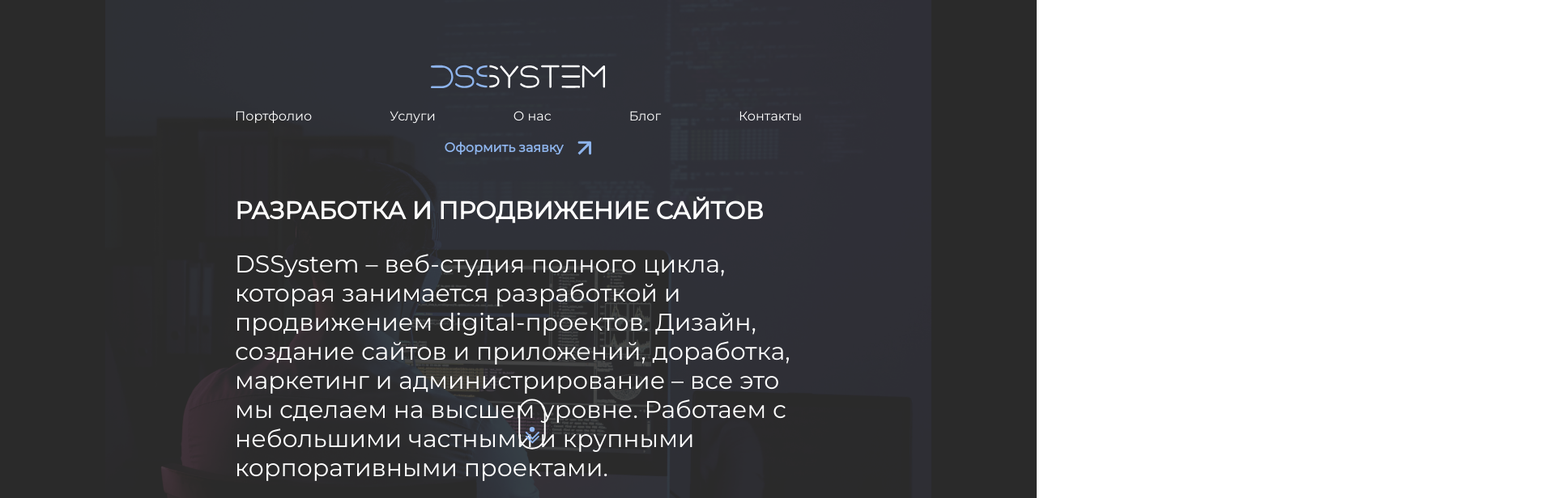
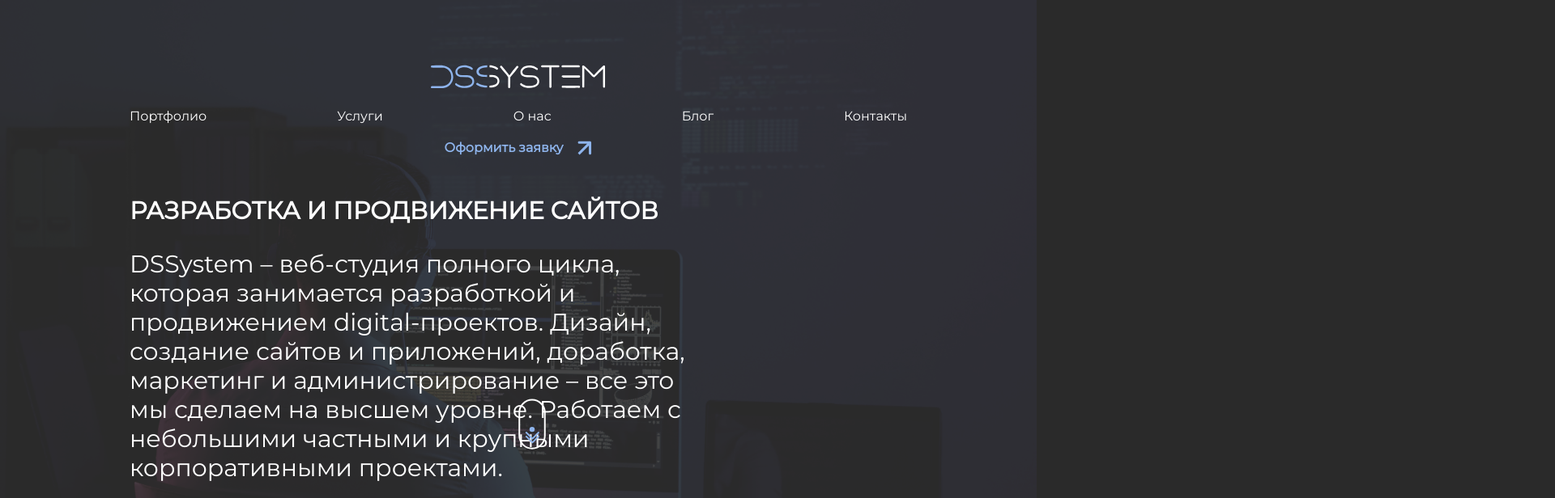
Before and after one commit to Roseskk/dss, a React (Create React App) app: page /home in a window 1280 px wide. Shown: the top 616 px of the page at 81% size, 1920 px wide, since content can reach past the window. Built offline with nearby package versions, Linux system fonts and the light colour scheme.

Commit message:
animation

```diff
--- a/src/App.tsx
+++ b/src/App.tsx
@@ -6,17 +6,20 @@
 import MainLayout from "./layouts/mainLayout";
 import ScrollProvider from "./hooks/useScrollContext";
 import ModalProvider from "./hooks/useModalContext";
+import HeaderScrollProvider from "./hooks/useHeaderScrollContext";
 
 function App() {
   const route = useRoutes(routes)
   return (
       <>
           <ScrollProvider>
-              <ModalProvider>
-                  <MainLayout>
-                      {route}
-                  </MainLayout>
-              </ModalProvider>
+              <HeaderScrollProvider>
+                  <ModalProvider>
+                      <MainLayout>
+                          {route}
+                      </MainLayout>
+                  </ModalProvider>
+              </HeaderScrollProvider>
           </ScrollProvider>
       </>
   );
--- a/src/components/main/header.tsx
+++ b/src/components/main/header.tsx
@@ -3,11 +3,13 @@
 import logo from "../../images/head/logo.svg"
 import header_arrow from "../../images/head/header_arrow.svg"
 import {useModalContext} from "../../hooks/useModalContext";
+import {useHeaderScrollContext} from "../../hooks/useHeaderScrollContext";
 
-const Header: React.FC = (props) => {
+const Header: React.FC = () => {
     const {isOpen, setOpen} = useModalContext()
+    const {inView} = useHeaderScrollContext()
     return(
-        <header>
+        <header className={`${inView ? 'header-container' : 'header-container-inView'}`}>
             <nav className={"header"}>
                 <Link to={'/'}><img src={logo} alt={"DSSYSTEM"}/></Link>
                 <ul className={"header-list"}>
--- a/src/components/ui/modal.tsx
+++ b/src/components/ui/modal.tsx
@@ -1,9 +1,20 @@
-import React from 'react';
+import React, {useEffect} from 'react';
 import modalImage from '../../images/ui/modal.png'
 import {useModalContext} from "../../hooks/useModalContext";
 
 const Modal: React.FC = () => {
     const {isOpen, setOpen} = useModalContext()
+
+    useEffect(() => {
+        if (isOpen) {
+            document.body.style.overflowY = 'hidden';
+
+        }
+        return () => {
+            document.body.style.overflowY = 'auto';
+        };
+    }, [isOpen]);
+
     return(
         <>
             <div className={`modal-container ${isOpen ? 'modal-visible' : 'modal-invisible'}`}>
@@ -33,7 +44,7 @@
                 </form>
             </div>
             {
-                isOpen &&  <div className={'modal-bg-screen'} />
+                isOpen &&  <div onClick={() => setOpen(false)} className={'modal-bg-screen'} />
             }
         </>
     )
--- /dev/null
+++ b/src/hooks/useHeaderScrollContext.tsx
@@ -0,0 +1,32 @@
+import React, {createContext, ReactNode, useContext, useRef} from "react";
+import {useInView} from "react-intersection-observer";
+
+interface IHeaderContext {
+    ref: any,
+    inView: boolean
+}
+
+
+const HeaderScrollContext = createContext< IHeaderContext | null>(null)
+
+const HeaderScrollProvider: React.FC<any> = ({children}) => {
+    const headerRef = useRef(null)
+    const [ref, inView] = useInView({
+        threshold: 0
+    })
+    return(
+        <HeaderScrollContext.Provider value={{ref, inView}}>
+            {children}
+        </HeaderScrollContext.Provider>
+    )
+}
+
+export const useHeaderScrollContext = () => {
+    const context = useContext(HeaderScrollContext)
+    if (!context) {
+        throw new Error('HeaderContext should be in MainLayOut')
+    }
+    return context
+}
+
+export default HeaderScrollProvider
--- a/src/layouts/mainLayout.tsx
+++ b/src/layouts/mainLayout.tsx
@@ -3,15 +3,18 @@
 import Footer from "../components/main/footer";
 import Content from "../components/main/content";
 import Scroll from "../components/main/scroll";
+import {useHeaderScrollContext} from "../hooks/useHeaderScrollContext";
 
 export interface ILayout {
     children: React.ReactNode
 }
 
+
 const MainLayout: React.FC<ILayout> = ({children}) => {
+    const {ref} = useHeaderScrollContext()
     return(
-        <div className={"home-page"}>
-            <section className={"section-header"}>
+        <div className={`home-page`}>
+            <section ref={ref} className={"section-header"}>
                 <Header />
                 <Content />
                 <Scroll />
--- a/src/styles/components/_link.scss
+++ b/src/styles/components/_link.scss
@@ -13,6 +13,7 @@
 }
 
 .link_center {
+  cursor: pointer;
   @include flexbox(row, center, flex-start, 18px);
   @include respond-to('small') {
     display: none;
--- a/src/styles/components/_modal.scss
+++ b/src/styles/components/_modal.scss
@@ -116,8 +116,9 @@
 
 .modal-bg-screen {
   position: absolute;
-  width: 100vw;
-  height: 100vh;
+  width: 100%;
+  max-width: 1920px;
+  height: 100%;
   overflow: hidden;
   background-color: #2E2E2E;
   z-index: 10;
--- a/src/styles/layout/_header.scss
+++ b/src/styles/layout/_header.scss
@@ -1,5 +1,45 @@
 @import "../abstracts/_variables";
 @import "../abstracts/_mixins";
+
+.header-container {
+  //z-index: 100;
+  //position: fixed;
+  //width: 100%;
+  //max-width: 1600px;
+  //top: 0;
+  //padding: 20px;
+  //background-color: #2E2E2E;
+
+  //&::before,
+  //&::after {
+  //  content: '';
+  //  height: auto;
+  //  width: 50vw;
+  //
+  //}
+
+}
+
+.header-container-inView {
+  z-index: 100;
+  position: fixed;
+  width: 100%;
+  max-width: 1600px;
+  top: 0;
+  padding: 20px;
+  background-color: #2E2E2E;
+
+  animation: slide-in 1s forwards;
+}
+
+@keyframes slide-in {
+  from {
+    transform: translateX(1000px);
+  }
+  to {
+    transform: translateX(0);
+  }
+}
 
 .header {
   background-color: transparent;
@@ -15,6 +55,7 @@
   }
 }
 .section-header {
+  width: 100%;
   position: relative;
   margin: 0 auto;
   height: calc(100vh - 160px);
--- a/src/styles/main.css
+++ b/src/styles/main.css
@@ -92,8 +92,9 @@
 
 .modal-bg-screen {
   position: absolute;
-  width: 100vw;
-  height: 100vh;
+  width: 100%;
+  max-width: 1920px;
+  height: 100%;
   overflow: hidden;
   background-color: #2E2E2E;
   z-index: 10;
@@ -1483,6 +1484,7 @@
 }
 
 .link_center {
+  cursor: pointer;
   display: flex;
   flex-direction: row;
   align-items: center;
@@ -1556,6 +1558,25 @@
   font-weight: normal;
   font-style: normal;
 }
+.header-container-inView {
+  z-index: 100;
+  position: fixed;
+  width: 100%;
+  max-width: 1600px;
+  top: 0;
+  padding: 20px;
+  background-color: #2E2E2E;
+  animation: slide-in 1s forwards;
+}
+
+@keyframes slide-in {
+  from {
+    transform: translateX(1000px);
+  }
+  to {
+    transform: translateX(0);
+  }
+}
 .header {
   background-color: transparent;
   display: flex;
@@ -1593,6 +1614,7 @@
 }
 
 .section-header {
+  width: 100%;
   position: relative;
   margin: 0 auto;
   height: calc(100vh - 160px);
@@ -1798,7 +1820,7 @@
 .home-page {
   margin: 0 auto;
   max-width: 1920px;
-  overflow-x: hidden;
+  position: relative;
   display: flex;
   flex-direction: column;
   align-items: unset;
@@ -1806,6 +1828,10 @@
   gap: unset;
 }
 
+.scrollable {
+  overflow-y: hidden;
+}
+
 @keyframes scroll {
   0% {
     transform: translateX(0);
--- a/src/styles/pages/_home.scss
+++ b/src/styles/pages/_home.scss
@@ -4,7 +4,11 @@
 .home-page {
   margin: 0 auto;
   max-width: 1920px;
-  overflow-x: hidden;
-
+  //overflow-x: hidden;
+  position: relative;
   @include flexbox(column, unset, unset, unset)
 }
+
+.scrollable {
+  overflow-y: hidden ;
+}
```
Also changed, not shown: 1 other file (tests, documents, lock files or other folders).
